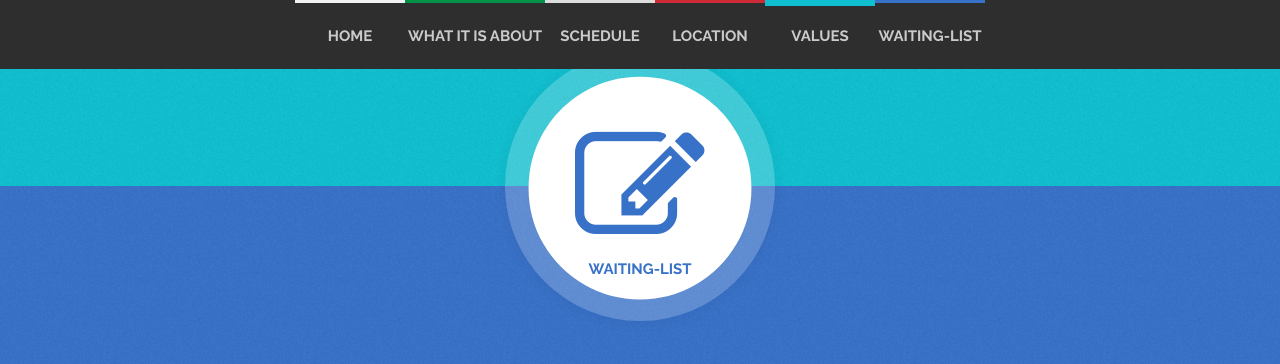
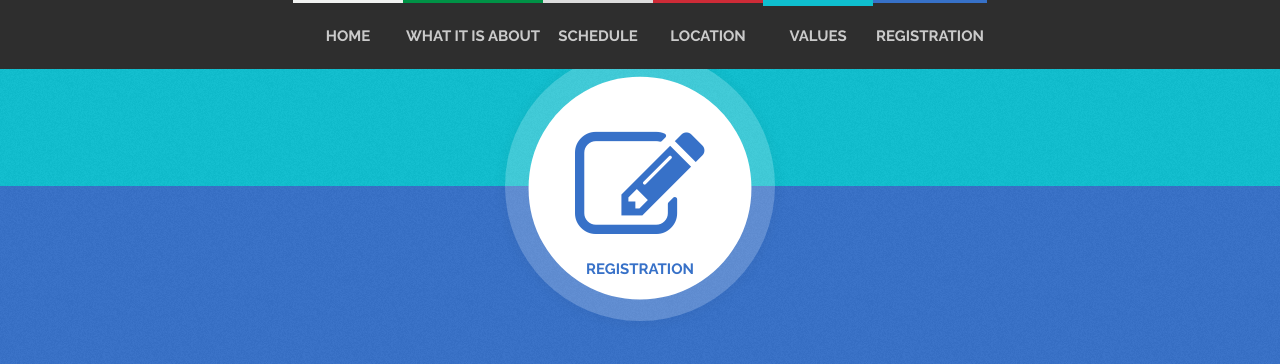
Before and after one commit to socrates-it/socrates-it.github.io, a Jekyll site: the page built from index.html, in a window 1280 px wide and 1400 px high, scrolled down 6504 px. Shown: the top 364 px of the window. Built offline with Jekyll 4.4.1, drawn with Linux system fonts in a browser that asks for light colours; nearby versions of some CDN libraries.

Commit message:
renamed to registration

```diff
--- a/_posts/2000-01-07-waiting-list.md
+++ b/_posts/2000-01-07-registration.md
@@ -1,5 +1,5 @@
 ---
-title: "Waiting-List"
+title: "Registration"
 bg: socratesblue
 color: white
 fa-icon: edit
```
